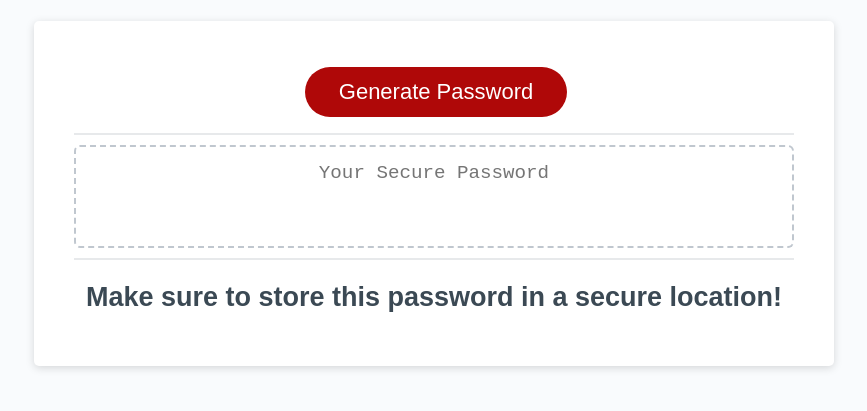
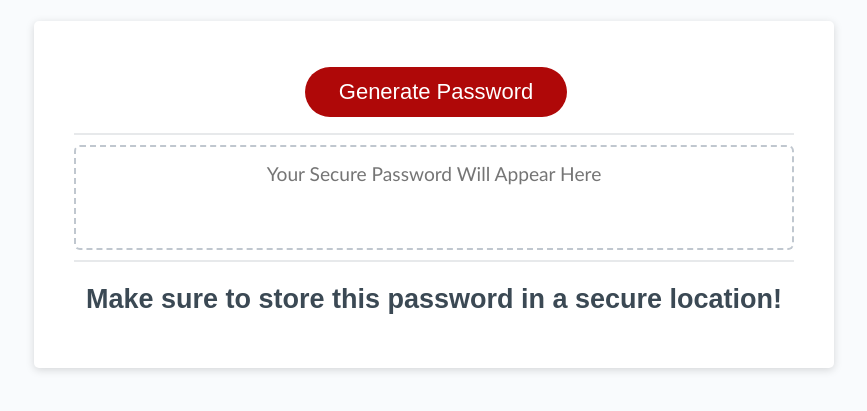
Before and after one commit to Dhabi966/JimmysPG, a plain HTML site: page index.html in a window 1280 px wide. Shown: the part 109-520 px from the top of the page, without its empty margins (206-1073 px from the left). Drawn offline with Linux system fonts and the light colour scheme.

Commit message:
changes to html and css

```diff
--- a/assets/css/style.css
+++ b/assets/css/style.css
@@ -110,6 +110,7 @@ button[disabled] {
   padding-right: 15px;
   padding-bottom: 40px;
   font-size: 1.2rem;
+  font-family: Calibri;
   text-align: center;
   margin-top: 10px;
   margin-bottom: 10px;
--- a/index.html
+++ b/index.html
@@ -20,7 +20,7 @@
           <textarea
             readonly
             id="password"
-            placeholder="Your Secure Password"
+            placeholder="Your Secure Password Will Appear Here"
             aria-label="Generated Password"
           ></textarea>
           <div class="card-footer">
```
